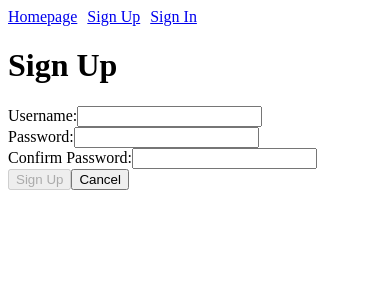
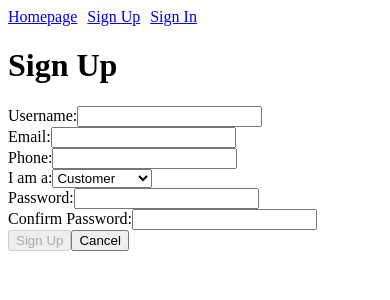
Before and after one commit to ahm3dmohd/Mijlasna-Frontend, a React (Vite) app: page /sign-up in a window 390 px wide. Shown: the top 300 px of the page. Built offline with nearby package versions, Linux system fonts and the light colour scheme; no server answers.

Commit message:
add email, phone and role to sign up form

```diff
--- a/src/App.jsx
+++ b/src/App.jsx
@@ -5,6 +5,7 @@ import SignupPage from "./pages/SignupPage";
 import Homepage from "./pages/Homepage";
 import SignInPage from "./pages/SigninPage";
 import Dashboard from "./pages/Dashboard";
+import VenuesPage from "./pages/VenuesPage";
 import { logout } from "./services/authService";
 
 function App() {
@@ -31,6 +32,7 @@ function App() {
         <Route path="/" element={<Homepage />} />
         <Route path="/sign-up" element={<SignupPage />} />
         <Route path="/sign-in" element={<SignInPage setUser={setUser} />} />
+        <Route path="/venues" element={<VenuesPage />} />
         <Route
           path="/dashboard"
           element={user ? <Dashboard user={user} /> : <Navigate to="/sign-in" />}
--- a/src/pages/SignupPage.jsx
+++ b/src/pages/SignupPage.jsx
@@ -7,12 +7,15 @@ function Signup() {
   const [error, setError] = useState("");
   const [formData, setFormData] = useState({
     username: "",
+    email: "",
+    phone: "",
     password: "",
     passwordConf: "",
+    role: "customer",
   });
   const [ submitting, setSubmitting ] = useState(false)
 
-  const { username, password, passwordConf } = formData;
+  const { username, email, phone, password, passwordConf, role } = formData;
 
   function handleChange(event){
     setError("");
@@ -34,7 +37,7 @@ function Signup() {
   }
 
   function isFormInvalid(){
-    return !(username && password && password === passwordConf);
+    return !(username && email && phone && password && password === passwordConf);
   };
 
   return (
@@ -52,6 +55,35 @@ function Signup() {
             onChange={handleChange}
             required
           />
+        </div>
+        <div>
+          <label htmlFor="email">Email:</label>
+          <input
+            type="email"
+            id="email"
+            value={email}
+            name="email"
+            onChange={handleChange}
+            required
+          />
+        </div>
+        <div>
+          <label htmlFor="phone">Phone:</label>
+          <input
+            type="tel"
+            id="phone"
+            value={phone}
+            name="phone"
+            onChange={handleChange}
+            required
+          />
+        </div>
+        <div>
+          <label htmlFor="role">I am a:</label>
+          <select id="role" value={role} name="role" onChange={handleChange}>
+            <option value="customer">Customer</option>
+            <option value="owner">Venue owner</option>
+          </select>
         </div>
         <div>
           <label htmlFor="password">Password:</label>
--- /dev/null
+++ b/src/pages/VenuesPage.jsx
@@ -0,0 +1,53 @@
+import { useEffect, useState } from "react";
+import { getAllVenues } from "../services/venueService";
+
+function VenuesPage() {
+  const [venues, setVenues] = useState([]);
+  const [loading, setLoading] = useState(true);
+  const [error, setError] = useState("");
+
+  // Fetch the venues once, when the page opens
+  useEffect(() => {
+    async function fetchVenues() {
+      try {
+        const data = await getAllVenues();
+        setVenues(data);
+      } catch (err) {
+        setError(err.response?.data?.message || "Could not load venues.");
+      } finally {
+        setLoading(false);
+      }
+    }
+    fetchVenues();
+  }, []);
+
+  if (loading) return <p>Loading venues...</p>;
+  if (error) return <p className="error">{error}</p>;
+
+  return (
+    <main>
+      <h1>Venues</h1>
+
+      {venues.length === 0 ? (
+        <p>No venues yet.</p>
+      ) : (
+        <ul>
+          {venues.map((venue) => (
+            <li key={venue._id}>
+              <h2>{venue.name}</h2>
+              {venue.images && <img src={venue.images} alt={venue.name} width="200" />}
+              <p>Type: {venue.type}</p>
+              <p>Address: {venue.address}</p>
+              <p>Capacity: {venue.capacity}</p>
+              <p>Weekday price: {venue.weekDayPrice} BD</p>
+              <p>Weekend price: {venue.weekendPrice} BD</p>
+              {venue.description && <p>{venue.description}</p>}
+            </li>
+          ))}
+        </ul>
+      )}
+    </main>
+  );
+}
+
+export default VenuesPage;
--- /dev/null
+++ b/src/services/venueService.js
@@ -0,0 +1,11 @@
+import api from './api'
+
+// GET /venues - every venue (public, no login needed)
+async function getAllVenues() {
+    const response = await api.get('/venues')
+    return response.data
+}
+
+export {
+    getAllVenues
+}
```
